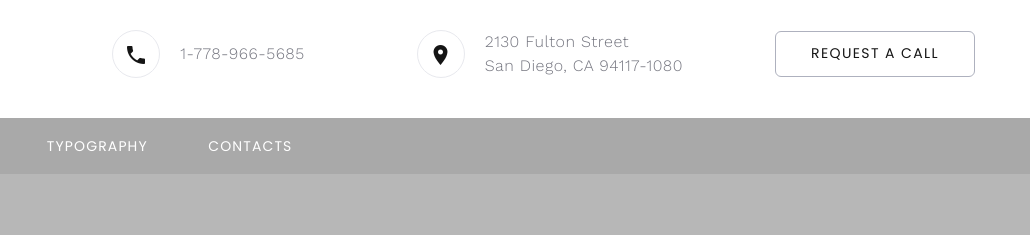
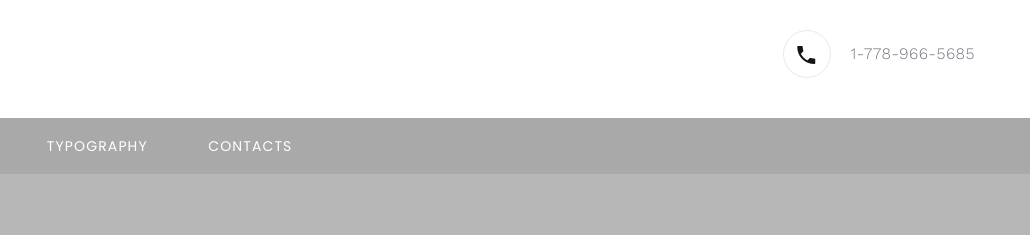
Before and after one commit to KaiKanGame/visionclean, a plain HTML site: page index.html in a window 1280 px wide. Shown: the top 235 px of the page, 250-1280 px from the left. Drawn offline with nearby package versions, Linux system fonts and the light colour scheme.

Commit message:
Update index.html

```diff
--- a/index.html
+++ b/index.html
@@ -49,10 +49,10 @@
                         </ul>
                       </div>
                     </article>
-                    <article class="unit align-items-center">
+                    <!-- <article class="unit align-items-center">
                       <div class="unit-left"><span class="icon novi-icon icon-md icon-modern mdi mdi-map-marker"></span></div>
                       <div class="unit-body"><a class="link-default" href="tel:#">2130 Fulton Street <br> San Diego, CA 94117-1080</a></div>
-                    </article><a class="button button-gray-bordered button-winona" href="#">Request a call</a>
+                    </article><a class="button button-gray-bordered button-winona" href="#">Request a call</a> -->
                   </div>
                 </div>
               </div>
```
